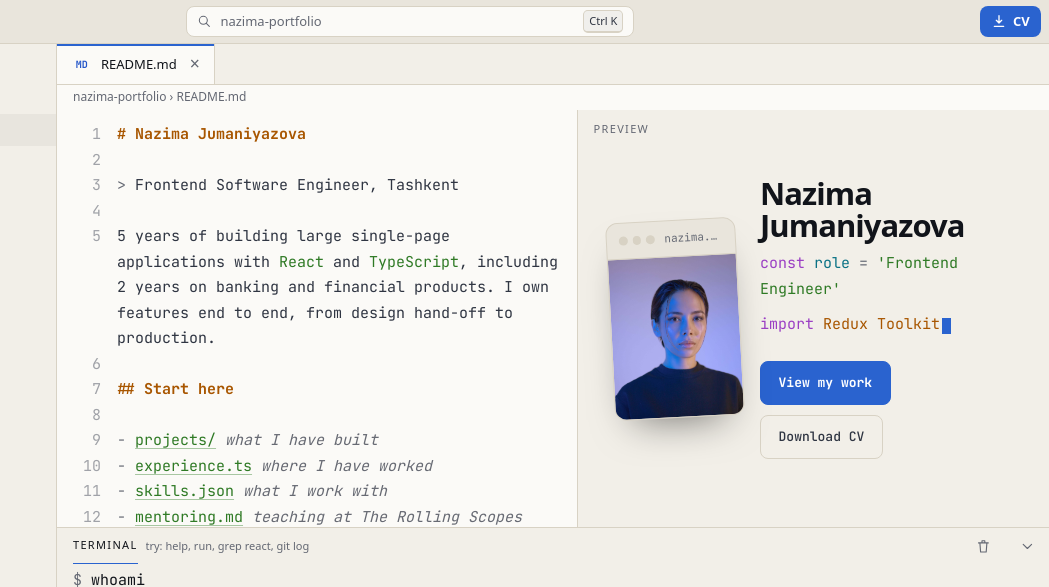
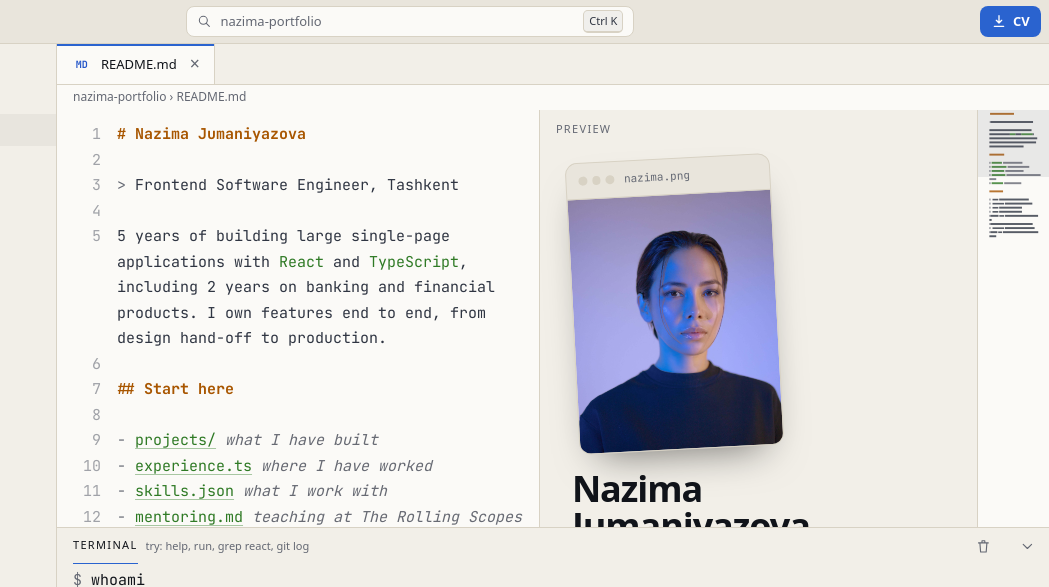
Before and after one commit to nazimajumaniyazova/nazimajumaniyazova.github.io, a website: page index.html in a window 1280 px wide. Shown: the top 587 px of the page, 231-1280 px from the left. Drawn offline with Linux system fonts and the light colour scheme.

Commit message:
feat: add a minimap to the editor
A canvas overview of the open file on the right edge of the editor, drawn from the real text positions and colors. Click or drag it to scroll.

```diff
--- a/index.html
+++ b/index.html
@@ -50,6 +50,7 @@
     <script src="./src/js/app.js" defer></script>
     <script src="./src/js/search.js" defer></script>
     <script src="./src/js/scm.js" defer></script>
+    <script src="./src/js/minimap.js" defer></script>
     <script src="./src/js/terminal.js" defer></script>
     <script src="./src/js/palette.js" defer></script>
     <script src="./src/js/hover.js" defer></script>
@@ -260,6 +261,7 @@
         <div class="tabs" id="tabs" role="tablist" aria-label="Open files"></div>
         <p class="breadcrumbs" id="breadcrumbs" aria-hidden="true"></p>
 
+        <div class="editor__body" id="editor-body">
           <div class="panes" id="panes">
             <!-- README.md -->
 
@@ -349,7 +351,8 @@
                   </div>
                   <p class="hero-card__name" aria-hidden="true">Nazima<br />Jumaniyazova</p>
                   <p class="hero-card__role" aria-hidden="true">
-                  <span class="k">const</span> <span class="n">role</span> <span class="m">=</span>
+                    <span class="k">const</span> <span class="n">role</span>
+                    <span class="m">=</span>
                     <span class="s">'Frontend Engineer'</span>
                   </p>
                   <p class="hero-card__stack" aria-hidden="true">
@@ -411,7 +414,8 @@
                     <a href="#mentoring">The Rolling Scopes School</a>
                   </li>
                   <li class="l">
-                  <span class="m">-</span> Based in Tashkent, open to relocation and business trips
+                    <span class="m">-</span> Based in Tashkent, open to relocation and business
+                    trips
                   </li>
                 </ul>
                 <div class="l" aria-hidden="true"></div>
@@ -583,8 +587,8 @@
                   </li>
                   <li class="l i3">
                     <span class="s"
-                    >'Take part in code reviews and keep technical documentation for components and
-                    modules up to date.'</span
+                      >'Take part in code reviews and keep technical documentation for components
+                      and modules up to date.'</span
                     ><span class="m">,</span>
                   </li>
                 </ul>
@@ -636,8 +640,8 @@
                   </li>
                   <li class="l i3">
                     <span class="s"
-                    >'Built and documented a shared component library that cut delivery time for new
-                    interfaces by 25% and unified the UI across product teams.'</span
+                      >'Built and documented a shared component library that cut delivery time for
+                      new interfaces by 25% and unified the UI across product teams.'</span
                     ><span class="m">,</span>
                   </li>
                   <li class="l i3">
@@ -648,8 +652,8 @@
                   </li>
                   <li class="l i3">
                     <span class="s"
-                    >'Worked in a regulated financial environment with strict requirements for data
-                    accuracy, security and accessibility.'</span
+                      >'Worked in a regulated financial environment with strict requirements for
+                      data accuracy, security and accessibility.'</span
                     ><span class="m">,</span>
                   </li>
                 </ul>
@@ -776,7 +780,9 @@
                 <div class="l i1" aria-hidden="true"><span class="m">/&gt;</span></div>
                 <div class="l" aria-hidden="true"><span class="m">);</span></div>
                 <div class="l" aria-hidden="true"></div>
-              <p class="l"><span class="c">// next:</span> <a href="#videohub">videohub.tsx</a></p>
+                <p class="l">
+                  <span class="c">// next:</span> <a href="#videohub">videohub.tsx</a>
+                </p>
               </div>
               <div class="file__preview">
                 <p class="preview-label" aria-hidden="true">Preview</p>
@@ -861,8 +867,8 @@
                 <p class="l i2">
                   <span class="n">about</span><span class="m">=</span
                   ><span class="s"
-                  >"A learning management system (LMS) with progress tracking, role-based access and
-                  in-app messaging."</span
+                    >"A learning management system (LMS) with progress tracking, role-based access
+                    and in-app messaging."</span
                   >
                 </p>
                 <div class="l i1" aria-hidden="true"><span class="m">/&gt;</span></div>
@@ -990,14 +996,16 @@
                 <p class="l i2">
                   <span class="n">about</span><span class="m">=</span
                   ><span class="s"
-                  >"A transport rental platform offering minivans and minibuses for city transfers,
-                  tours, business trips, and events with or without a driver."</span
+                    >"A transport rental platform offering minivans and minibuses for city
+                    transfers, tours, business trips, and events with or without a driver."</span
                   >
                 </p>
                 <div class="l i1" aria-hidden="true"><span class="m">/&gt;</span></div>
                 <div class="l" aria-hidden="true"><span class="m">);</span></div>
                 <div class="l" aria-hidden="true"></div>
-              <p class="l"><span class="c">// next:</span> <a href="#mymehmon">mymehmon.tsx</a></p>
+                <p class="l">
+                  <span class="c">// next:</span> <a href="#mymehmon">mymehmon.tsx</a>
+                </p>
               </div>
             </article>
 
@@ -1043,7 +1051,9 @@
                 <div class="l i1" aria-hidden="true"><span class="m">/&gt;</span></div>
                 <div class="l" aria-hidden="true"><span class="m">);</span></div>
                 <div class="l" aria-hidden="true"></div>
-              <p class="l"><span class="c">// next:</span> <a href="#todo-app">todo-app.tsx</a></p>
+                <p class="l">
+                  <span class="c">// next:</span> <a href="#todo-app">todo-app.tsx</a>
+                </p>
               </div>
             </article>
 
@@ -1174,9 +1184,9 @@
                 </p>
                 <div class="l" aria-hidden="true"></div>
                 <p class="l">
-                I mentor groups of 2–6 aspiring frontend developers through an intensive 11–13 week
-                program at RS School, a free community-driven coding school with 1,500+ graduates
-                worldwide.
+                  I mentor groups of 2–6 aspiring frontend developers through an intensive 11–13
+                  week program at RS School, a free community-driven coding school with 1,500+
+                  graduates worldwide.
                 </p>
                 <div class="l" aria-hidden="true"></div>
                 <ul>
@@ -1198,8 +1208,8 @@
                 </ul>
                 <div class="l" aria-hidden="true"></div>
                 <p class="l">
-                <span class="m">&gt;</span> Teaching others is one of the most powerful ways to grow
-                as a developer yourself.
+                  <span class="m">&gt;</span> Teaching others is one of the most powerful ways to
+                  grow as a developer yourself.
                 </p>
               </div>
             </article>
@@ -1246,16 +1256,18 @@
                     <span class="m">{</span> <span class="n">"name"</span><span class="m">:</span>
                     <span class="s">"Meta Front-End Developer"</span><span class="m">,</span>
                     <span class="n">"by"</span><span class="m">:</span> <span class="s">"Meta"</span
-                  ><span class="m">,</span> <span class="n">"issued"</span><span class="m">:</span>
-                  <span class="s">"May 2026"</span> <span class="m">},</span>
+                    ><span class="m">,</span> <span class="n">"issued"</span
+                    ><span class="m">:</span> <span class="s">"May 2026"</span>
+                    <span class="m">},</span>
                   </li>
                   <li class="l i1">
                     <span class="m">{</span> <span class="n">"name"</span><span class="m">:</span>
                     <span class="s">"Meta React Specialization"</span><span class="m">,</span>
                     <span class="n">"by"</span><span class="m">:</span> <span class="s">"Meta"</span
-                  ><span class="m">,</span> <span class="n">"issued"</span><span class="m">:</span>
-                  <span class="s">"Mar 2026"</span><span class="m">,</span>
-                  <span class="n">"verify"</span><span class="m">:</span>
+                    ><span class="m">,</span> <span class="n">"issued"</span
+                    ><span class="m">:</span> <span class="s">"Mar 2026"</span
+                    ><span class="m">,</span> <span class="n">"verify"</span
+                    ><span class="m">:</span>
                     <a
                       href="https://coursera.org/verify/specialization/HO2YYW0CWJW5"
                       target="_blank"
@@ -1268,22 +1280,25 @@
                     <span class="m">{</span> <span class="n">"name"</span><span class="m">:</span>
                     <span class="s">"Principles of UX/UI Design"</span><span class="m">,</span>
                     <span class="n">"by"</span><span class="m">:</span> <span class="s">"Meta"</span
-                  ><span class="m">,</span> <span class="n">"issued"</span><span class="m">:</span>
-                  <span class="s">"Mar 2026"</span> <span class="m">},</span>
+                    ><span class="m">,</span> <span class="n">"issued"</span
+                    ><span class="m">:</span> <span class="s">"Mar 2026"</span>
+                    <span class="m">},</span>
                   </li>
                   <li class="l i1">
                     <span class="m">{</span> <span class="n">"name"</span><span class="m">:</span>
                     <span class="s">"Version Control"</span><span class="m">,</span>
                     <span class="n">"by"</span><span class="m">:</span> <span class="s">"Meta"</span
-                  ><span class="m">,</span> <span class="n">"issued"</span><span class="m">:</span>
-                  <span class="s">"Jun 2025"</span> <span class="m">},</span>
+                    ><span class="m">,</span> <span class="n">"issued"</span
+                    ><span class="m">:</span> <span class="s">"Jun 2025"</span>
+                    <span class="m">},</span>
                   </li>
                   <li class="l i1">
                     <span class="m">{</span> <span class="n">"name"</span><span class="m">:</span>
                     <span class="s">"Programming with JavaScript"</span><span class="m">,</span>
                     <span class="n">"by"</span><span class="m">:</span> <span class="s">"Meta"</span
-                  ><span class="m">,</span> <span class="n">"issued"</span><span class="m">:</span>
-                  <span class="s">"May 2025"</span> <span class="m">},</span>
+                    ><span class="m">,</span> <span class="n">"issued"</span
+                    ><span class="m">:</span> <span class="s">"May 2025"</span>
+                    <span class="m">},</span>
                   </li>
                   <li class="l i1">
                     <span class="m">{</span> <span class="n">"name"</span><span class="m">:</span>
@@ -1423,6 +1438,13 @@
                 <li><kbd>Ctrl K</kbd> search files and commands</li>
                 <li><kbd>Ctrl J</kbd> toggle the terminal</li>
               </ul>
+            </div>
+          </div>
+
+          <!-- Overview of the open file, drawn by src/js/minimap.js -->
+          <div class="minimap" id="minimap" aria-hidden="true">
+            <canvas class="minimap__canvas"></canvas>
+            <div class="minimap__view"></div>
           </div>
         </div>
       </main>
--- a/src/js/app.js
+++ b/src/js/app.js
@@ -114,7 +114,7 @@
       : 'nazima-portfolio';
     statusLang.textContent = active ? active.lang : 'Plain Text';
     statusLine.textContent = 'Ln 1';
-    // The source control view follows the active file.
+    // The minimap and the source control view follow the active file.
     document.dispatchEvent(new CustomEvent('portfolio:open', { detail: activeId }));
   }
 
@@ -213,6 +213,7 @@
     } catch (e) {
       // Private mode: the theme simply resets on the next visit.
     }
+    document.dispatchEvent(new CustomEvent('portfolio:theme', { detail: theme }));
     return true;
   }
 
--- /dev/null
+++ b/src/js/minimap.js
@@ -0,0 +1,110 @@
+// Minimap: a tiny picture of the open file on the right edge of the editor,
+// drawn from the real text positions and colors. Click or drag it to scroll.
+(function () {
+  'use strict';
+
+  const P = window.Portfolio;
+  const map = document.getElementById('minimap');
+  const panes = document.getElementById('panes');
+  if (!P || !map || !panes) return;
+
+  const canvas = map.querySelector('.minimap__canvas');
+  const view = map.querySelector('.minimap__view');
+  const ctx = canvas.getContext('2d');
+  const MAX_SCALE = 0.16;
+  let scale = MAX_SCALE;
+  let frame = 0;
+
+  const visible = () => map.offsetWidth > 0 && P.getActive();
+
+  function draw() {
+    frame = 0;
+    if (!visible()) return;
+    const source = P.getActive().el.querySelector('.file__source');
+    const width = map.clientWidth;
+    const height = map.clientHeight;
+    const ratio = window.devicePixelRatio || 1;
+    canvas.width = Math.round(width * ratio);
+    canvas.height = Math.round(height * ratio);
+    ctx.setTransform(ratio, 0, 0, ratio, 0, 0);
+    ctx.clearRect(0, 0, width, height);
+
+    scale = Math.min(MAX_SCALE, height / Math.max(1, panes.scrollHeight));
+    const box = source.getBoundingClientRect();
+    const top = panes.getBoundingClientRect().top - panes.scrollTop;
+    const scaleX = Math.min(scale * 1.4, (width - 10) / Math.max(1, source.scrollWidth));
+    const colors = new Map();
+    const range = document.createRange();
+    const walker = document.createTreeWalker(source, NodeFilter.SHOW_TEXT);
+
+    let node;
+    while ((node = walker.nextNode())) {
+      if (!node.nodeValue.trim()) continue;
+      const parent = node.parentElement;
+      if (!parent || parent.closest('.visually-hidden, textarea')) continue;
+      if (!colors.has(parent)) colors.set(parent, getComputedStyle(parent).color);
+      ctx.fillStyle = colors.get(parent);
+      range.selectNodeContents(node);
+      Array.from(range.getClientRects()).forEach((rect) => {
+        const y = (rect.top - top) * scale;
+        if (y > height) return;
+        ctx.globalAlpha = 0.8;
+        ctx.fillRect(
+          5 + (rect.left - box.left) * scaleX,
+          y + rect.height * scale * 0.2,
+          Math.max(1, rect.width * scaleX),
+          Math.max(1, rect.height * scale * 0.6),
+        );
+      });
+    }
+    ctx.globalAlpha = 1;
+    placeView();
+  }
+
+  function placeView() {
+    view.style.top = panes.scrollTop * scale + 'px';
+    view.style.height = Math.max(8, panes.clientHeight * scale) + 'px';
+  }
+
+  const schedule = () => {
+    if (!frame) frame = requestAnimationFrame(draw);
+  };
+
+  // Colors change with a short transition, so wait for it before redrawing.
+  const later = () => setTimeout(schedule, 250);
+
+  // ---------- Scrolling with the map ----------
+
+  function scrollTo(event) {
+    const y = event.clientY - map.getBoundingClientRect().top;
+    panes.scrollTop = y / scale - panes.clientHeight / 2;
+  }
+
+  map.addEventListener('pointerdown', (event) => {
+    event.preventDefault();
+    map.setPointerCapture(event.pointerId);
+    map.classList.add('is-dragging');
+    scrollTo(event);
+  });
+
+  map.addEventListener('pointermove', (event) => {
+    if (map.hasPointerCapture(event.pointerId)) scrollTo(event);
+  });
+
+  map.addEventListener('pointerup', () => map.classList.remove('is-dragging'));
+
+  panes.addEventListener('scroll', () => requestAnimationFrame(placeView), { passive: true });
+
+  // ---------- When to redraw ----------
+
+  document.addEventListener('portfolio:open', schedule);
+  document.addEventListener('portfolio:split', schedule);
+  document.addEventListener('portfolio:settings', later);
+  document.addEventListener('portfolio:theme', later);
+  new ResizeObserver(schedule).observe(panes);
+  // Lines slide in when a file opens; draw again once they have settled.
+  document.addEventListener('portfolio:open', () => setTimeout(schedule, 900));
+  if (document.fonts) document.fonts.ready.then(schedule);
+
+  schedule();
+})();
--- a/src/sass/components/_editor.scss
+++ b/src/sass/components/_editor.scss
@@ -5,6 +5,13 @@
   display: flex;
   flex-direction: column;
   min-width: 0;
+  min-height: 0;
+}
+
+.editor__body {
+  position: relative;
+  display: flex;
+  flex: 1;
   min-height: 0;
 }
 
@@ -96,6 +103,7 @@
 
 .panes {
   flex: 1;
+  min-width: 0;
   min-height: 0;
   overflow-y: auto;
 }
@@ -262,6 +270,49 @@ html:not(.js) .file--split {
   }
 }
 
+// ---------- Minimap ----------
+
+.minimap {
+  position: relative;
+  display: none;
+  flex: none;
+  width: 4.5rem;
+  cursor: pointer;
+  background-color: var(--c-bg);
+  border-left: 1px solid var(--c-border);
+  touch-action: none;
+  user-select: none;
+
+  @include up('md') {
+    display: block;
+  }
+
+  .no-minimap & {
+    display: none;
+  }
+
+  &__canvas {
+    position: absolute;
+    inset: 0;
+    width: 100%;
+    height: 100%;
+  }
+
+  &__view {
+    position: absolute;
+    top: 0;
+    right: 0;
+    left: 0;
+    background-color: color-mix(in srgb, var(--c-text) 9%, transparent);
+    transition: background-color 0.15s;
+  }
+
+  &:hover &__view,
+  &.is-dragging &__view {
+    background-color: color-mix(in srgb, var(--c-text) 16%, transparent);
+  }
+}
+
 .empty {
   display: grid;
   place-content: center;
--- a/src/sass/layout/_ide.scss
+++ b/src/sass/layout/_ide.scss
@@ -42,7 +42,8 @@ html:not(.js) {
   .sidebar,
   .titlebar__search,
   .titlebar__menu,
-  .activity button {
+  .activity button,
+  .minimap {
     display: none;
   }
 }
```
Also changed, not shown: src/css/main.css. Lines whose indentation alone changed are shown as unchanged.
